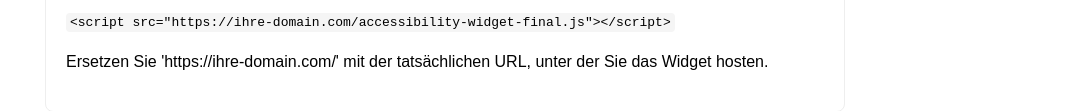
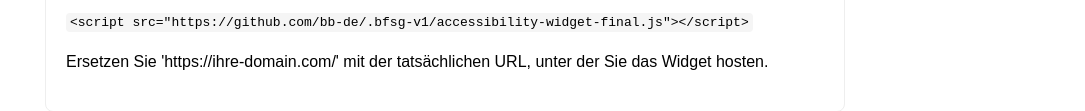
Before and after one commit to bb-de/.bfsg-v1, a plain HTML site: page index.html in a window 1280 px wide. Shown: the part 1407-1518 px from the top of the page, without its empty margins (195-1280 px from the left). Drawn offline with Linux system fonts and the light colour scheme.

Commit message:
Update index.html

```diff
--- a/index.html
+++ b/index.html
@@ -100,7 +100,7 @@
             <h2>Integration in Webflow:</h2>
             <p>Um das Widget in Ihre Webflow-Website einzubinden, kopieren Sie den folgenden Code und fügen Sie ihn am Ende des Body-Tags ein:</p>
 
-            <pre><code>&lt;script src="https://ihre-domain.com/accessibility-widget-final.js"&gt;&lt;/script&gt;</code></pre>
+            <pre><code>&lt;script src="https://github.com/bb-de/.bfsg-v1/accessibility-widget-final.js"&gt;&lt;/script&gt;</code></pre>
 
             <p>Ersetzen Sie 'https://ihre-domain.com/' mit der tatsächlichen URL, unter der Sie das Widget hosten.</p>
         </div>
```
